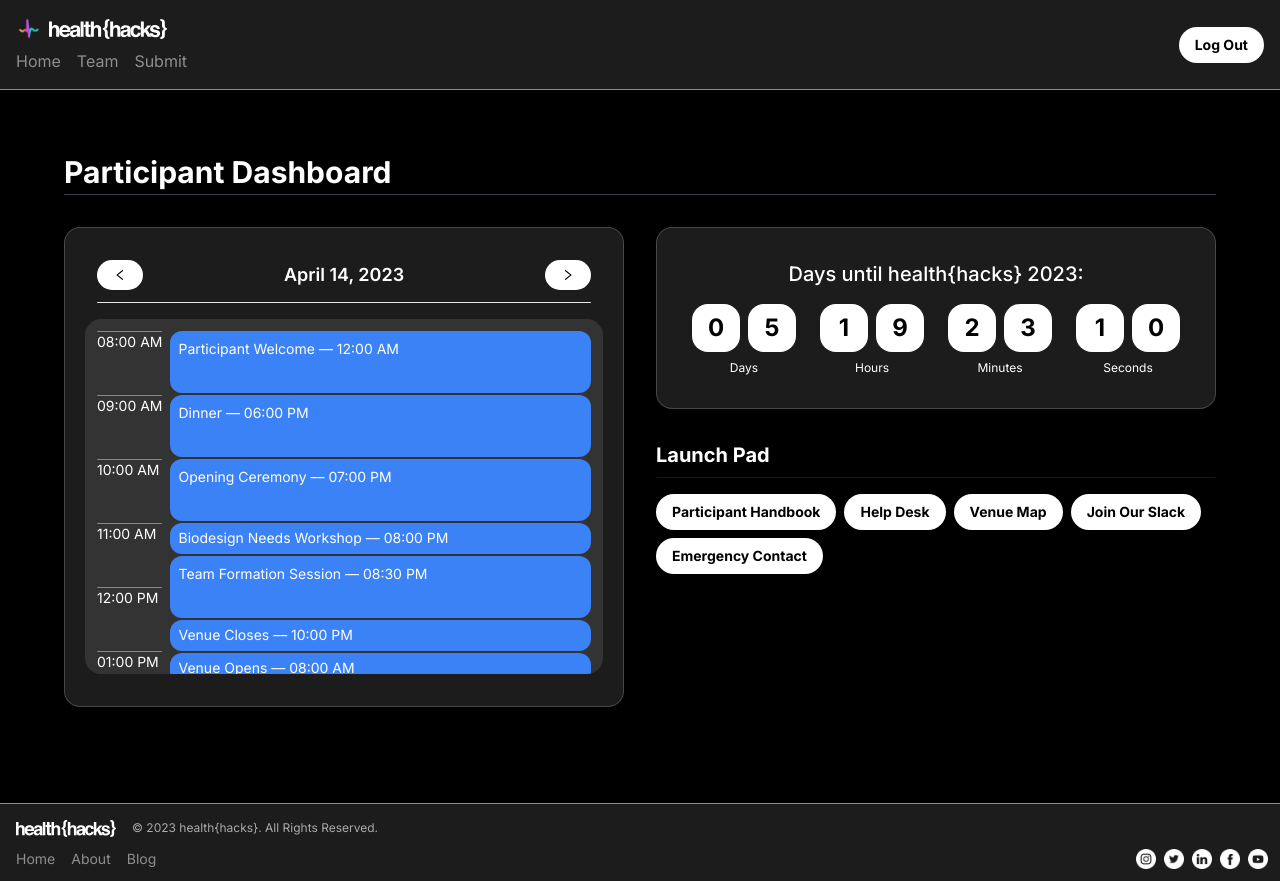
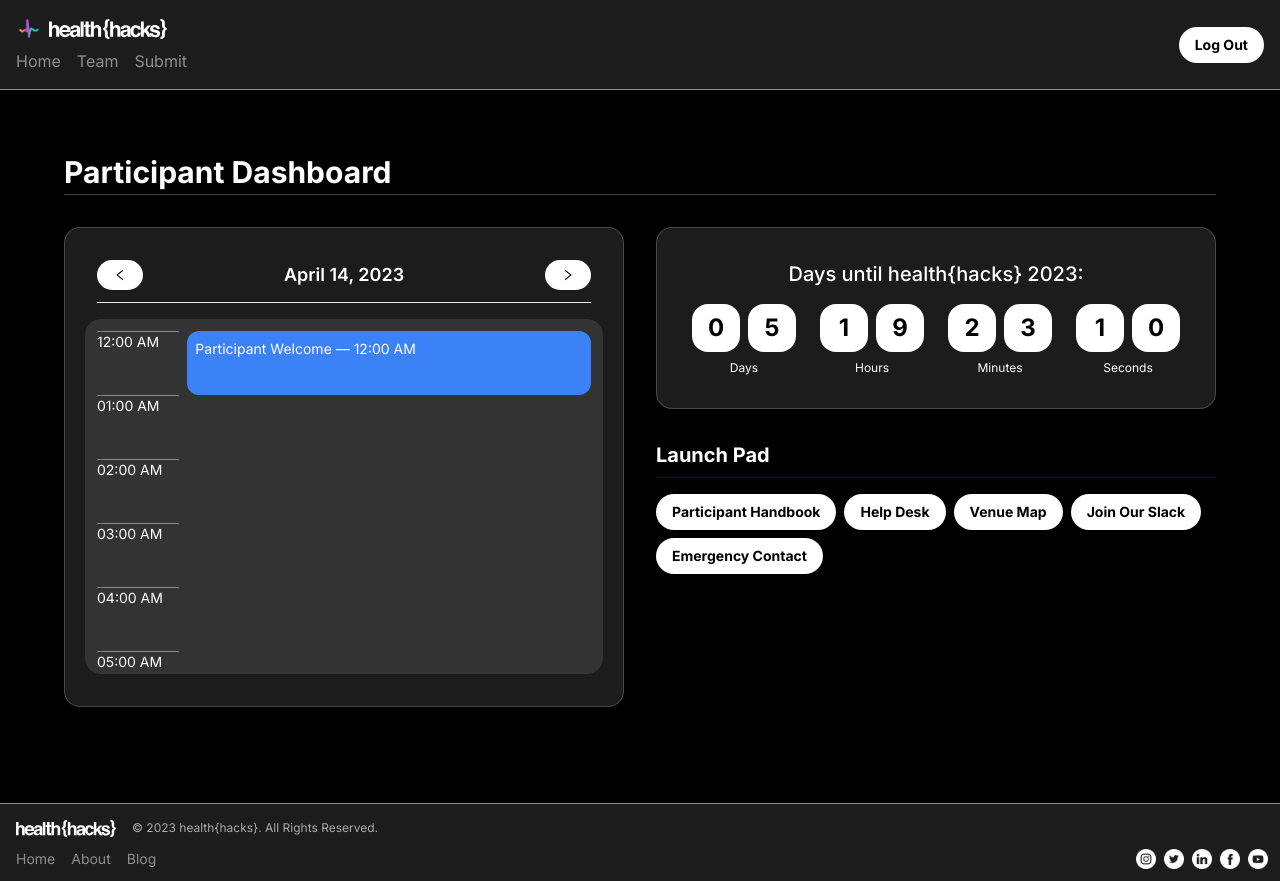
Before and after one commit to michaelhyi/healthhacks-website, a Next.js app in the folder web/: page /dashboard in a window 1280 px wide. Built offline with nearby package versions, Linux system fonts and the light colour scheme; sample sign-in values are in the browser's storage.

Commit message:
schedule

```diff
--- a/web/components/dashboard/home/EventSchedule.tsx
+++ b/web/components/dashboard/home/EventSchedule.tsx
@@ -1,114 +1,176 @@
-import { useState } from 'react';
-import moment from 'moment';
+import { useState } from "react";
+import moment from "moment";
 import { AiOutlineRight, AiOutlineLeft } from "react-icons/ai";
 
 function Scheduler() {
-  const [currentDate, setCurrentDate] = useState(moment('2023-04-14'));
+  const [currentDate, setCurrentDate] = useState(moment("2023-04-14"));
   const [events, setEvents] = useState([
-    { time: moment('2023-04-14 17:00:00'), title: 'Participant Welcome', duration: 60, link: 'https://example.com/event1' },
-    { time: moment('2023-04-14 18:00:00'), title: 'Dinner', duration: 60, link: 'https://example.com/event2' },
-    { time: moment('2023-04-14 19:00:00'), title: 'Opening Ceremony', duration: 60, link: 'https://example.com/event3' },
-    { time: moment('2023-04-14 20:00:00'), title: 'Biodesign Needs Workshop', duration: 30, link: 'https://example.com/event3' },
-    { time: moment('2023-04-14 20:30:00'), title: 'Team Formation Session', duration: 60, link: 'https://example.com/event3' },
-    { time: moment('2023-04-14 22:00:00'), title: 'Venue Closes', duration: 30, link: 'https://example.com/event3' },
-    { time: moment('2023-04-15 08:00:00'), title: 'Venue Opens', duration: 30, link: 'https://example.com/event3' },
-    { time: moment('2023-04-15 11:00:00'), title: 'Brunch', duration: 60, link: 'https://example.com/event3' },
-    { time: moment('2023-04-15 12:00:00'), title: 'Team Registration Deadline', duration: 60, link: 'https://example.com/event3' },
-    { time: moment('2023-04-15 18:00:00'), title: 'Dinner', duration: 60, link: 'https://example.com/event3' },
-    { time: moment('2023-04-15 19:00:00'), title: 'Office Hours & Practice Pitching', duration: 120, link: 'https://example.com/event3' },
-    { time: moment('2023-04-15 22:00:00'), title: 'Venue Closes', duration: 30, link: 'https://example.com/event3' },
+    {
+      time: moment("2023-04-14 17:00:00"),
+      title: "Participant Welcome",
+      duration: 60,
+      link: "https://example.com/event1",
+    },
+    {
+      time: moment("2023-04-14 18:00:00"),
+      title: "Dinner",
+      duration: 60,
+      link: "https://example.com/event2",
+    },
+    {
+      time: moment("2023-04-14 19:00:00"),
+      title: "Opening Ceremony",
+      duration: 60,
+      link: "https://example.com/event3",
+    },
+    {
+      time: moment("2023-04-14 20:00:00"),
+      title: "Biodesign Needs Workshop",
+      duration: 30,
+      link: "https://example.com/event3",
+    },
+    {
+      time: moment("2023-04-14 20:30:00"),
+      title: "Team Formation Session",
+      duration: 60,
+      link: "https://example.com/event3",
+    },
+    {
+      time: moment("2023-04-14 22:00:00"),
+      title: "Venue Closes",
+      duration: 30,
+      link: "https://example.com/event3",
+    },
+    {
+      time: moment("2023-04-15 08:00:00"),
+      title: "Venue Opens",
+      duration: 30,
+      link: "https://example.com/event3",
+    },
+    {
+      time: moment("2023-04-15 11:00:00"),
+      title: "Brunch",
+      duration: 60,
+      link: "https://example.com/event3",
+    },
+    {
+      time: moment("2023-04-15 12:00:00"),
+      title: "Team Registration Deadline",
+      duration: 60,
+      link: "https://example.com/event3",
+    },
+    {
+      time: moment("2023-04-15 18:00:00"),
+      title: "Dinner",
+      duration: 60,
+      link: "https://example.com/event3",
+    },
+    {
+      time: moment("2023-04-15 19:00:00"),
+      title: "Office Hours & Practice Pitching",
+      duration: 120,
+      link: "https://example.com/event3",
+    },
+    {
+      time: moment("2023-04-15 22:00:00"),
+      title: "Venue Closes",
+      duration: 30,
+      link: "https://example.com/event3",
+    },
   ]);
 
   // Calculate the number of minutes between 12 AM and the start of the first event
-  const startOffset = events.length > 0 ? moment.duration(events[0].time.diff(events[0].time.startOf('day'))).asMinutes() : 0;
+  const startOffset =
+    events.length > 0
+      ? moment
+          .duration(events[0].time.diff(events[0].time.startOf("day")))
+          .asMinutes()
+      : 0;
 
   // Calculate the number of minutes between 12 AM and the end of the last event
   // const endOffset = events.length > 0 ? moment.duration(events[events.length - 1].time.clone().add(events[events.length - 1].duration, 'minutes').diff(moment().startOf('day'))).asMinutes() : 0;
 
-
   const handlePrevDay = () => {
-    if (currentDate > moment('2023-04-14')) {
-      setCurrentDate(currentDate.clone().subtract(1, 'day'));
+    if (currentDate > moment("2023-04-14")) {
+      setCurrentDate(currentDate.clone().subtract(1, "day"));
     }
   };
 
   const handleNextDay = () => {
-    if (currentDate < moment('2023-04-16')) {
-      setCurrentDate(currentDate.clone().add(1, 'day'));
+    if (currentDate < moment("2023-04-16")) {
+      setCurrentDate(currentDate.clone().add(1, "day"));
     }
   };
 
   const timeSlots = [];
-  for (let i = 8; i < 23; i++) {
-    const time = moment().startOf('day').add(i, 'hours');
-    timeSlots.push(time.format('hh:mm A'));
+  for (let i = 0; i < 24; i++) {
+    const time = moment().startOf("day").add(i, "hours");
+    timeSlots.push(time.format("hh:mm A"));
   }
 
   const renderEvents = () => {
-    return events.map((event, index) => {
-      const times = event;
-      const start = moment.duration(event.time.diff(event.time)).asMinutes() - startOffset;
-      const end = start + event.duration;
-      const height = (event.duration / 60) * 62;
-      console.log(event.time.format('HH:mm'));
-      if (event.duration <= 30) {
-        return (
-          <div
-            className="event flex items-center text-white block w-full h-24 bg-blue-500 rounded-xl pl-2 text-xs xl:text-sm overflow-hidden whitespace-nowrap text-clip"
-            key={index}
-            style={{ top: start, height }}
-            onClick={() => window.open(event.link)}
-          >
-            <p className='overflow-hidden whitespace-nowrap text-clip'>
-              {event.title} –– {event.time.format('hh:mm A')}
-            </p>
-          </div>
-        );
-      } else {
+    return events
+      .filter((event) => event.time.isSame(currentDate, "day"))
+      .map((event, index) => {
+        const start = moment
+          .duration(event.time.diff(event.time.clone().startOf("day")))
+          .asMinutes();
+        const startInPixels = (start / 60) * 64;
+        const height = (event.duration / 60) * 64;
+
         return (
           <div
             className="event text-white block w-full h-24 bg-blue-500 rounded-xl pl-2 pt-2 text-xs xl:text-sm overflow-hidden whitespace-nowrap text-clip"
             key={index}
-            style={{ top: start, height }}
+            style={{ top: startInPixels, height, position: "absolute" }}
             onClick={() => window.open(event.link)}
           >
-            <p className='overflow-hidden whitespace-nowrap text-clip'>
-              {event.title} –– {event.time.format('hh:mm A')}
+            <p className="overflow-hidden whitespace-nowrap text-clip">
+              {event.title} –– {event.time.format("hh:mm A")}
             </p>
           </div>
         );
-      }
-    });
+      });
   };
 
+  const timeSlotHeight = 64;
+
   return (
-    <div className='flex flex-col  bg-hh-gray border border-[#aaa] border-opacity-30 rounded-2xl p-4 md:p-8 h-full w-full p-4 overflow-hidden'>
+    <div className="flex flex-col bg-hh-gray border border-[#aaa] border-opacity-30 rounded-2xl p-4 md:p-8 h-full w-full p-4 overflow-hidden">
       <div className="header flex flex-row items-center justify-between mb-2">
-        <button className="text-center bg-white text-black px-4 py-2 w-auto rounded-3xl text-xs md:text-sm font-bold opacity-100 hover:cursor-pointer duration-500 hover:opacity-75" onClick={handlePrevDay}>
+        <button
+          className="text-center bg-white text-black px-4 py-2 w-auto rounded-3xl text-xs md:text-sm font-bold opacity-100 hover:cursor-pointer duration-500 hover:opacity-75"
+          onClick={handlePrevDay}
+        >
           <AiOutlineLeft />
         </button>
-        <h2 className="text-lg font-semibold">{currentDate.format('MMMM DD, YYYY')}</h2>
-        <button className="text-center bg-white text-black px-4 py-2 w-auto rounded-3xl text-xs md:text-sm font-bold opacity-100 hover:cursor-pointer duration-500 hover:opacity-75" onClick={handleNextDay}>
+        <h2 className="text-lg font-semibold">
+          {currentDate.format("MMMM DD, YYYY")}
+        </h2>
+        <button
+          className="text-center bg-white text-black px-4 py-2 w-auto rounded-3xl text-xs md:text-sm font-bold opacity-100 hover:cursor-pointer duration-500 hover:opacity-75"
+          onClick={handleNextDay}
+        >
           <AiOutlineRight />
         </button>
       </div>
       <hr className="h-[1px] bg-gray-200 border-0 rounded my-1 mb-4"></hr>
 
       <div className="scheduler flex flex-row overflow-y-scroll h-full gap-x-2 bg-[#333] p-3 -mx-3 rounded-2xl">
-        <div className="sidebar w-1/">
+        <div className="sidebar w-1/6">
           {timeSlots.map((time) => (
-            <div key={time} className="block w-full h-16">
+            <div
+              key={time}
+              className="block w-full"
+              style={{ height: timeSlotHeight }}
+            >
               <hr className="h-[1px] bg-[#888] border-0 rounded"></hr>
               <div className="time text-sm">{time}</div>
             </div>
           ))}
         </div>
-        <div className="schedule flex-1">
+        <div className="schedule flex-1 relative">
           <div className="events flex flex-col gap-y-[2px]">
-            {/* Replace this with your code for displaying events
-            <div className="block w-full h-24 bg-blue-500"></div>
-            <div className="block w-full h-16 bg-red-500"></div>
-            <div className="block w-full h-32 bg-green-500"></div> */}
             {renderEvents()}
           </div>
         </div>
```
